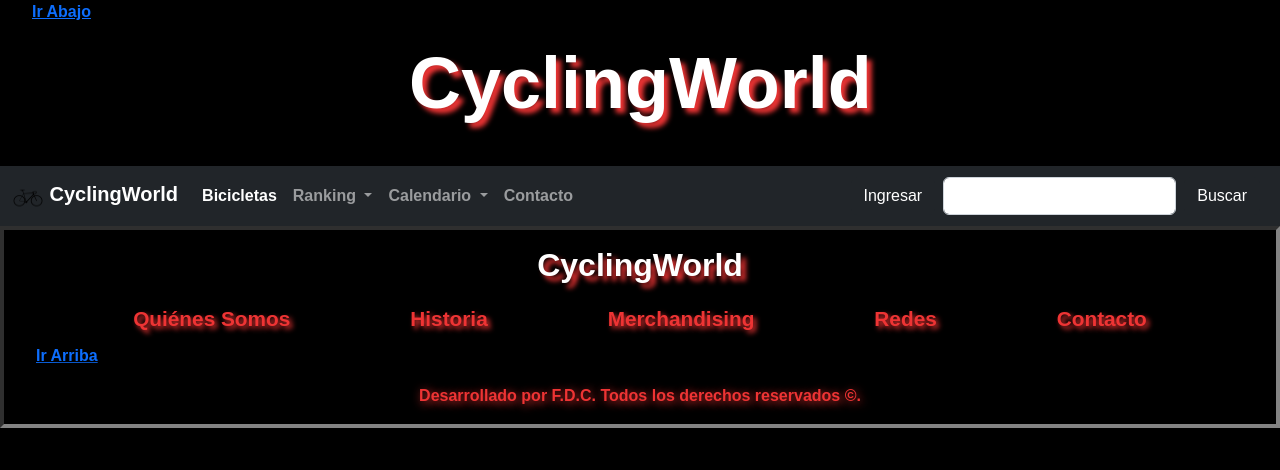
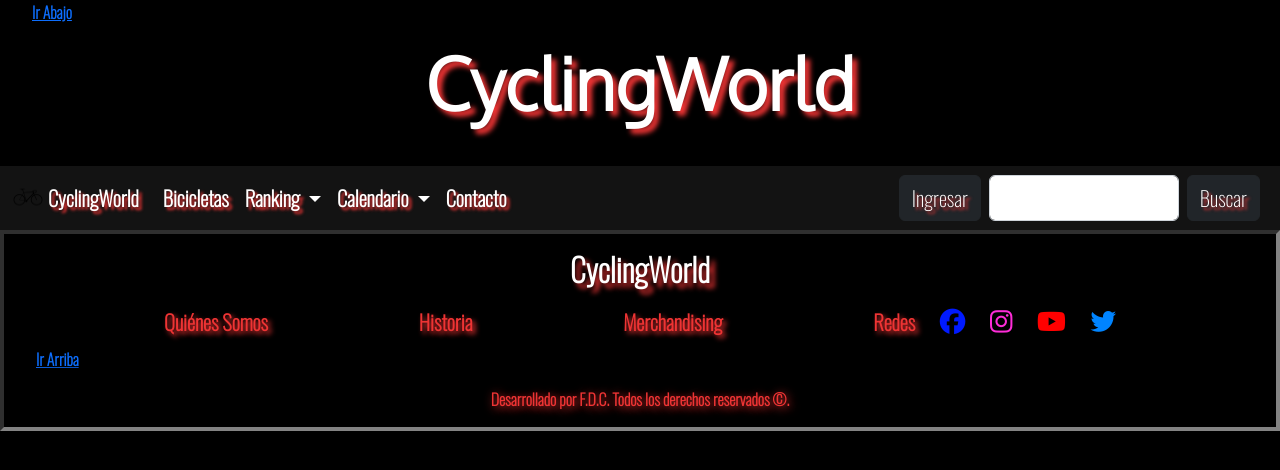
Before and after one commit to FerCandio/CyclingWorld, a website: page pages/bicicletas.html in a window 1280 px wide. Drawn offline with nearby package versions, Linux system fonts and the light colour scheme; a web font is replaced by a local one.

Commit message:
unificacion de header y footer en todas las pages

```diff
--- a/pages/bicicletas.html
+++ b/pages/bicicletas.html
@@ -8,7 +8,9 @@
     <!-- GOOGLE FONTS -->
     <link rel="preconnect" href="https://fonts.googleapis.com">
     <link rel="preconnect" href="https://fonts.gstatic.com" crossorigin>
-    <link href="https://fonts.googleapis.com/css2?family=Montserrat:wght@200&display=swap" rel="stylesheet">
+    <link href="https://fonts.googleapis.com/css2?family=Cormorant+SC:wght@300&family=Oswald:wght@200&family=Oxygen:wght@300&family=Roboto&display=swap" rel="stylesheet">
+    <!-- LINK FONT-AWESOME -->
+    <script src="https://kit.fontawesome.com/c2866eb368.js" crossorigin="anonymous"></script>
     <!-- CSS BOOTSTRAP: -->
     <link href="https://cdn.jsdelivr.net/npm/bootstrap@5.2.0-beta1/dist/css/bootstrap.min.css" rel="stylesheet" integrity="sha384-0evHe/X+R7YkIZDRvuzKMRqM+OrBnVFBL6DOitfPri4tjfHxaWutUpFmBp4vmVor" crossorigin="anonymous">
     <!-- LINK ANIMATE.CSS -->
@@ -26,61 +28,51 @@
             <div class="header__h1--flex">
                 <div><h1 class="animate__animated animate__headShake animate__delay-5s animate__slow animate__infinite header__h1">CyclingWorld</h1></div>
             </div>
-            <!-- <nav class="header__navbar">
-                <ul class="header__navbar--ul">
-                        <div class="header__navbar--flex">
-                            <div><li><a href="../index.html">Inicio</a></li></div>
-                            <div><li><a href="./bicicletas.html">Bicicletas</a></li></div>
-                            <div><li><a href="./calendario.html">Calendario</a></li></div>
-                            <div><li><a href="./ranking.html">Ranking</a></li></div>
-                            <div><li><a href="./contacto.html">Contacto</a></li></div>
-                        </div>
-                </ul>
-            </nav> -->
-            <nav class="navbar navbar-expand-lg bg-light navbar-dark bg-dark">
+
+            <nav class="navbar navbar-expand-lg navbar-dark" style="background-color: #2020209e;">
                 <div class="container-fluid">
-                  <a class="navbar-brand" href="../index.html">
+                  <a class="navbar-brand navbar__texto" href="../index.html">
                     <img src="../img/favicon-32x32.png" alt="" width="32" height="30" class="d-inline-block align-text-top">
                     CyclingWorld
                   </a>
-                  <button class="navbar-toggler" type="button" data-bs-toggle="collapse" data-bs-target="#navbarSupportedContent" aria-controls="navbarSupportedContent" aria-expanded="false" aria-label="Toggle navigation">
+                  <button class="navbar-toggler " type="button" data-bs-toggle="collapse" data-bs-target="#navbarSupportedContent" aria-controls="navbarSupportedContent" aria-expanded="false" aria-label="Toggle navigation">
                     <span class="navbar-toggler-icon"></span>
                   </button>
                   <div class="collapse navbar-collapse" id="navbarSupportedContent">
                     <ul class="navbar-nav me-auto mb-2 mb-lg-0">
                       <li class="nav-item">
-                        <a class="nav-link active" aria-current="page" href="./bicicletas.html">Bicicletas</a>
+                        <a class="nav-link active navbar__texto" aria-current="page" href="./bicicletas.html">Bicicletas</a>
                       </li>
                       <li class="nav-item dropdown">
-                          <a class="nav-link dropdown-toggle" href="#" id="navbarDropdown" role="button" data-bs-toggle="dropdown" aria-expanded="false">
+                          <a class="nav-link dropdown-toggle navbar__texto" href="#" id="navbarDropdown" role="button" data-bs-toggle="dropdown" aria-expanded="false">
                               Ranking
                             </a>
                             <ul class="dropdown-menu" aria-labelledby="navbarDropdown">
-                                <li><a class="dropdown-item" href="./ranking.html">Masculino</a></li>
-                                <li><a class="dropdown-item" href="./ranking.html">Femenino</a></li>
+                                <li><a class="dropdown-item navbar__texto2" href="./ranking.html">Masculino</a></li>
+                                <li><a class="dropdown-item navbar__texto2" href="./ranking.html">Femenino</a></li>
                                 <li><hr class="dropdown-divider"></li>
-                                <li><a class="dropdown-item" href="./ranking.html">WorldTour</a></li>
+                                <li><a class="dropdown-item navbar__texto2" href="./ranking.html">WorldTour</a></li>
                             </ul>
                       </li>
                       <li class="nav-item dropdown">
-                        <a class="nav-link dropdown-toggle" href="#" id="navbarDropdown" role="button" data-bs-toggle="dropdown" aria-expanded="false">
+                          <a class="nav-link dropdown-toggle navbar__texto" href="#" id="navbarDropdown" role="button" data-bs-toggle="dropdown" aria-expanded="false">
                           Calendario
                         </a>
                         <ul class="dropdown-menu" aria-labelledby="navbarDropdown">
-                          <li><a class="dropdown-item" href="./calendario.html">Masculino</a></li>
-                          <li><a class="dropdown-item" href="./calendario.html">Femenino</a></li>
+                            <li><a class="dropdown-item navbar__texto2" href="./calendario.html">Masculino</a></li>
+                            <li><a class="dropdown-item navbar__texto2" href="./calendario.html">Femenino</a></li>
                             <li><hr class="dropdown-divider"></li>
-                          <li><a class="dropdown-item" href="./calendario.html">WorldTour</a></li>
+                            <li><a class="dropdown-item navbar__texto2" href="./calendario.html">WorldTour</a></li>
                         </ul>
                     </li>
                     <li class="nav-item">
-                        <a class="nav-link" href="./contacto.html">Contacto</a>
+                      <a class="nav-link navbar__texto" href="./contacto.html">Contacto</a>
                     </li>
                     </ul>
                     <form class="d-flex" role="search">
-                      <button type="button" class="btn btn-dark me-2" type="button">Ingresar</button>
+                      <button type="button" class="btn btn-dark me-2 navbar__texto" type="button">Ingresar</button>
                       <input class="form-control me-2" type="search" placeholder="" aria-label="Search">
-                      <button type="button" class="btn btn-dark me-2" type="submit">Buscar</button>
+                      <button type="button" class="btn btn-dark me-2 navbar__texto" type="submit">Buscar</button>
                     </form>
                   </div>
                 </div>
@@ -89,20 +81,44 @@
 
 
           <footer class="footer">
-
-
             <h4 class="footer__titulo">CyclingWorld</h4>
                 <ul class="footer__menu">
                     <div class="footer__ul__flex">
                         <div><li><a href="#">Quiénes Somos</a></li></div>
                         <div><li><a href="#">Historia</a></li></div>
                         <div><li><a href="#">Merchandising</a></li></div>
-                        <div><li><a href="#">Redes</a></li></div>
-                        <div><li><a href="#">Contacto</a></li></div>
+                        <div class="redes">
+                          <ul class="list-unstyled">
+                            <li class="list-inline-item">
+                              <a>
+                                  Redes
+                              </a>
+                            </li>
+                            <li class="list-inline-item">
+                                <a href="">
+                                    <i class="fa-brands fa-facebook"></i>
+                                </a>
+                            </li>
+                            <li class="list-inline-item">
+                                <a href="">
+                                    <i class="fa-brands fa-instagram"></i>
+                                </a>
+                            </li>
+                            <li class="list-inline-item">
+                                <a href="">
+                                    <i class="fa-brands fa-youtube"></i>
+                                </a>
+                            </li>
+                            <li class="list-inline-item">
+                                <a href="">
+                                    <i class="fa-brands fa-twitter"></i>
+                                </a>
+                            </li>
+                        </ul>
+                        </div>
+
                     </div>
                 </ul>
-
-
 
             <p><a id="abajo" class="footer__irarriba" href="#arriba">Ir Arriba</a></p>
             <div class="footer__creditos">
```
Also changed, not shown: pages/calendario.html (+50 -33 lines), pages/contacto.html (+0 -4 lines), pages/ranking.html (+49 -33 lines). Lines whose indentation alone changed are shown as unchanged.
